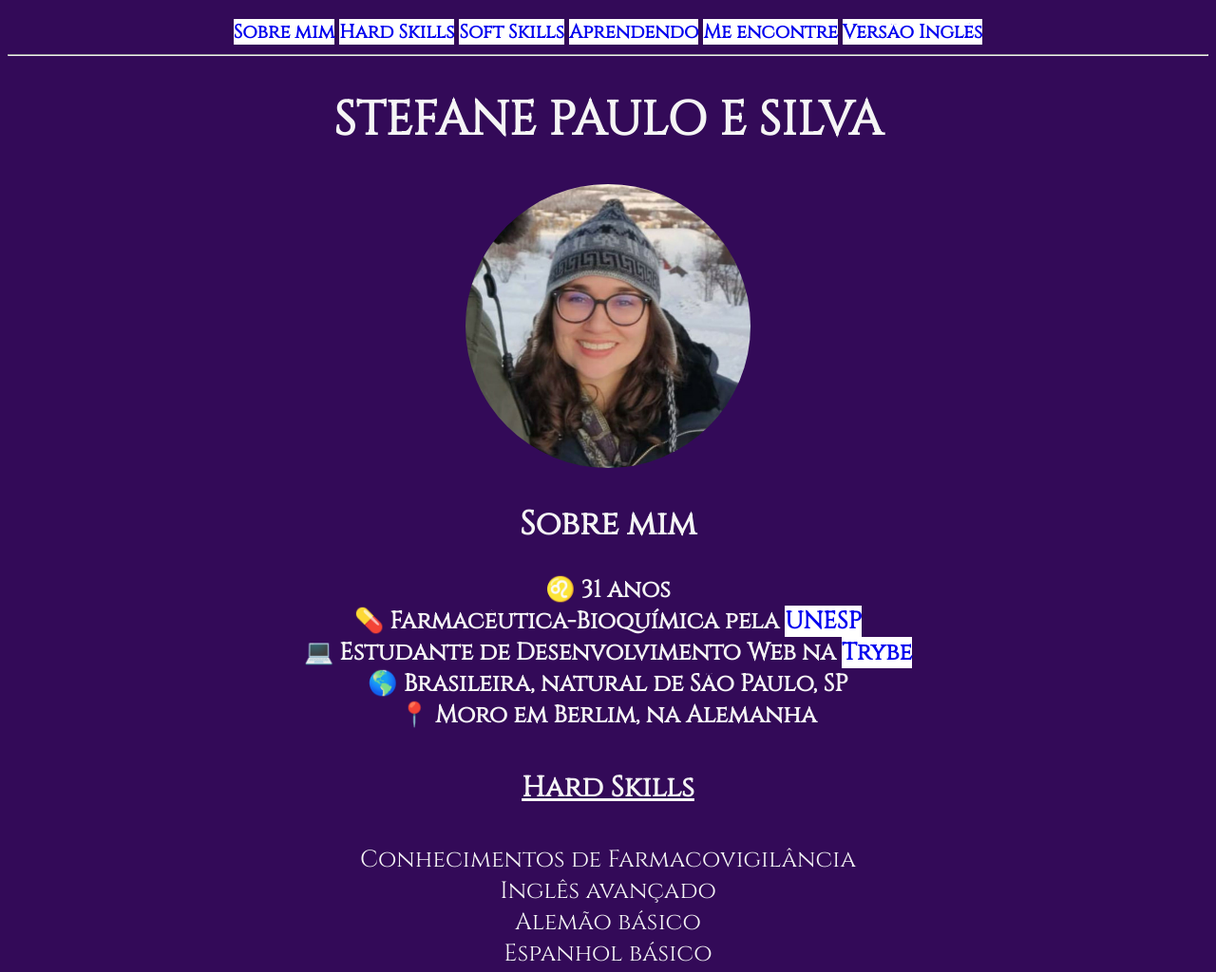
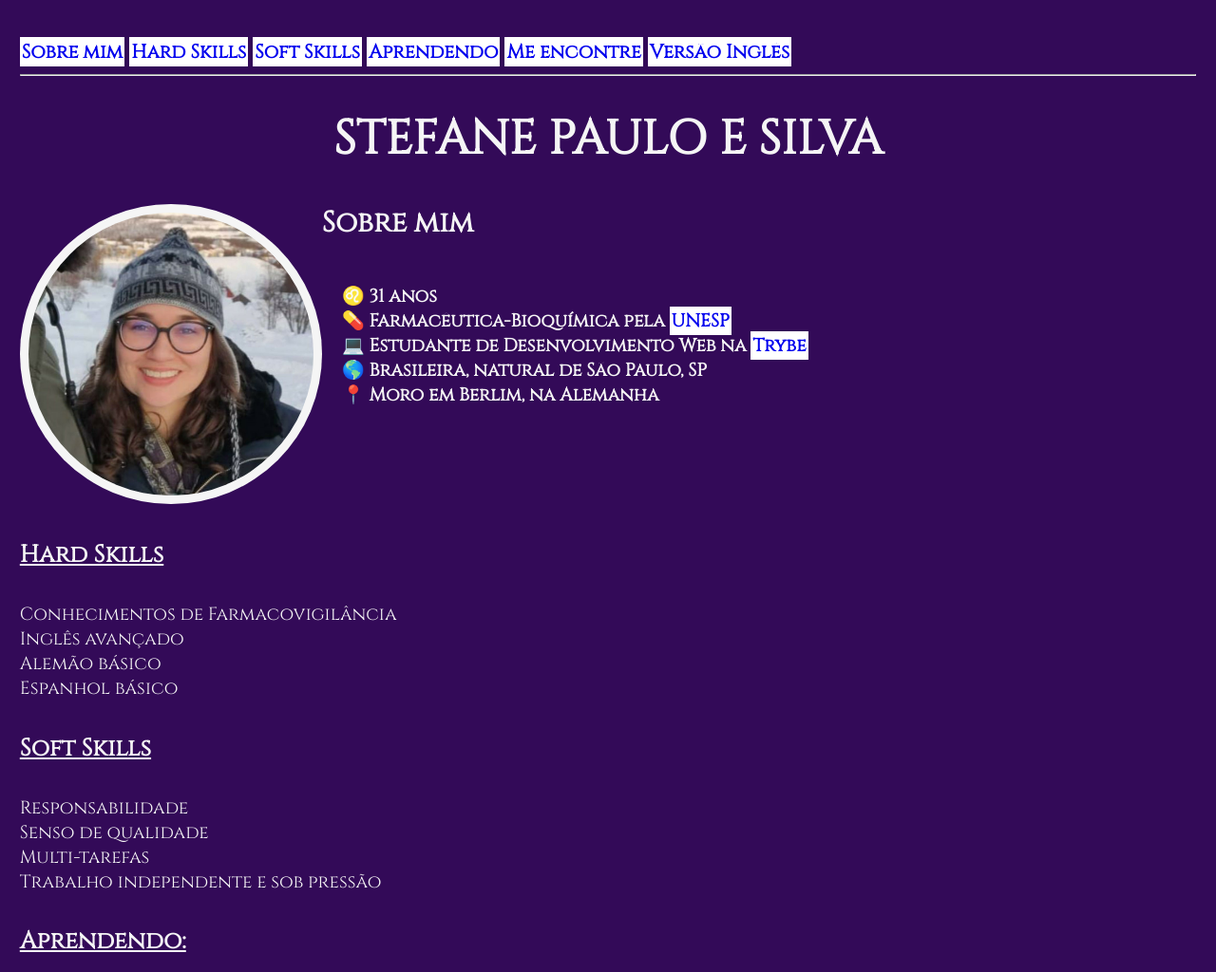
Before and after one commit to stefaneps/stefaneps.github.io, a plain HTML site: page index.html in a window 1280 px wide. Shown: the top 1024 px of the page at 95% size. Drawn offline with Linux system fonts and the light colour scheme.

Commit message:
atualização portifolio - ex3.3

```diff
--- a/portifolio.css
+++ b/portifolio.css
@@ -1,12 +1,12 @@
-h1, h2, h3, h4, p {
+h1, h2, h3, h4, p, ul {
             color: whitesmoke;
 
         }
 
         body {
             background-color: rgb(51, 10, 88);
-            text-align: center;
             font-family: 'Cinzel', serif;
+            padding: 1%;
         }
 
         h3 {
@@ -16,23 +16,35 @@ h1, h2, h3, h4, p {
 
         h1 {
             font-size: 50px;
+            text-align: center;
         }
 
-        img {
+        .image-container {
+            height: 320px;
+        }
+
+        .photo {
             border-radius: 50%;
+            float: left;
+            padding: 9px;
+            background-color: whitesmoke;
         }
 
         h2 {
-            font-size: 35px;
+            font-size: 30px;
         }
 
-        p {
-            font-size: 25px;
+        p, ul {
+            font-size: 19px;
+        }
 
+        p.about {
+            position: absolute;
+            left: 360px
         }
 
         h4 {
-            font-size: 30px;
+            font-size: 25px;
             text-decoration: underline;
             font-weight: bold;
         }
@@ -41,4 +53,9 @@ h1, h2, h3, h4, p {
         .link {
             background-color: white;
             text-decoration: none;
+            padding: 2px;
         }
+
+        ul li:nth-child(odd) {
+            font-style: italic;
+        }
```
